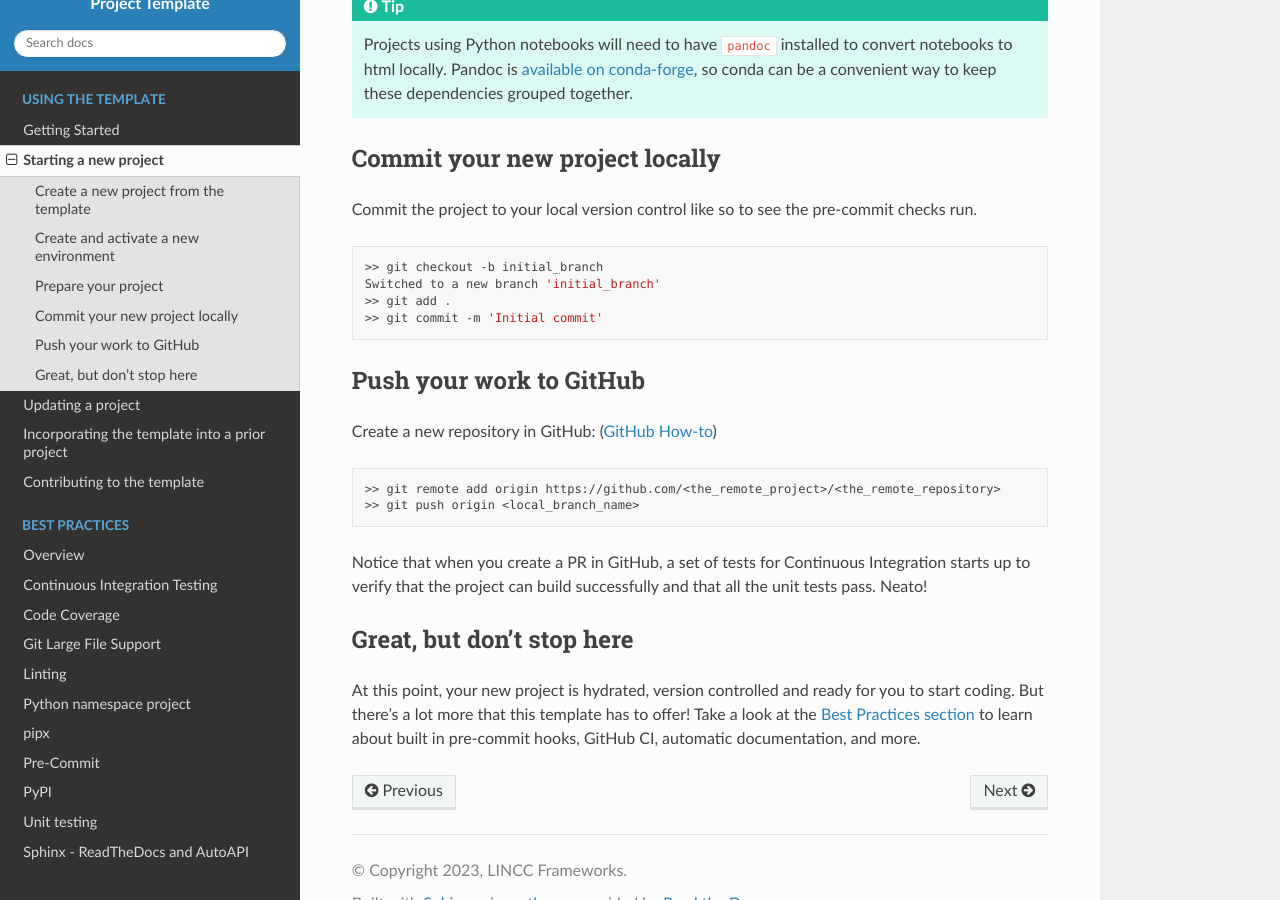
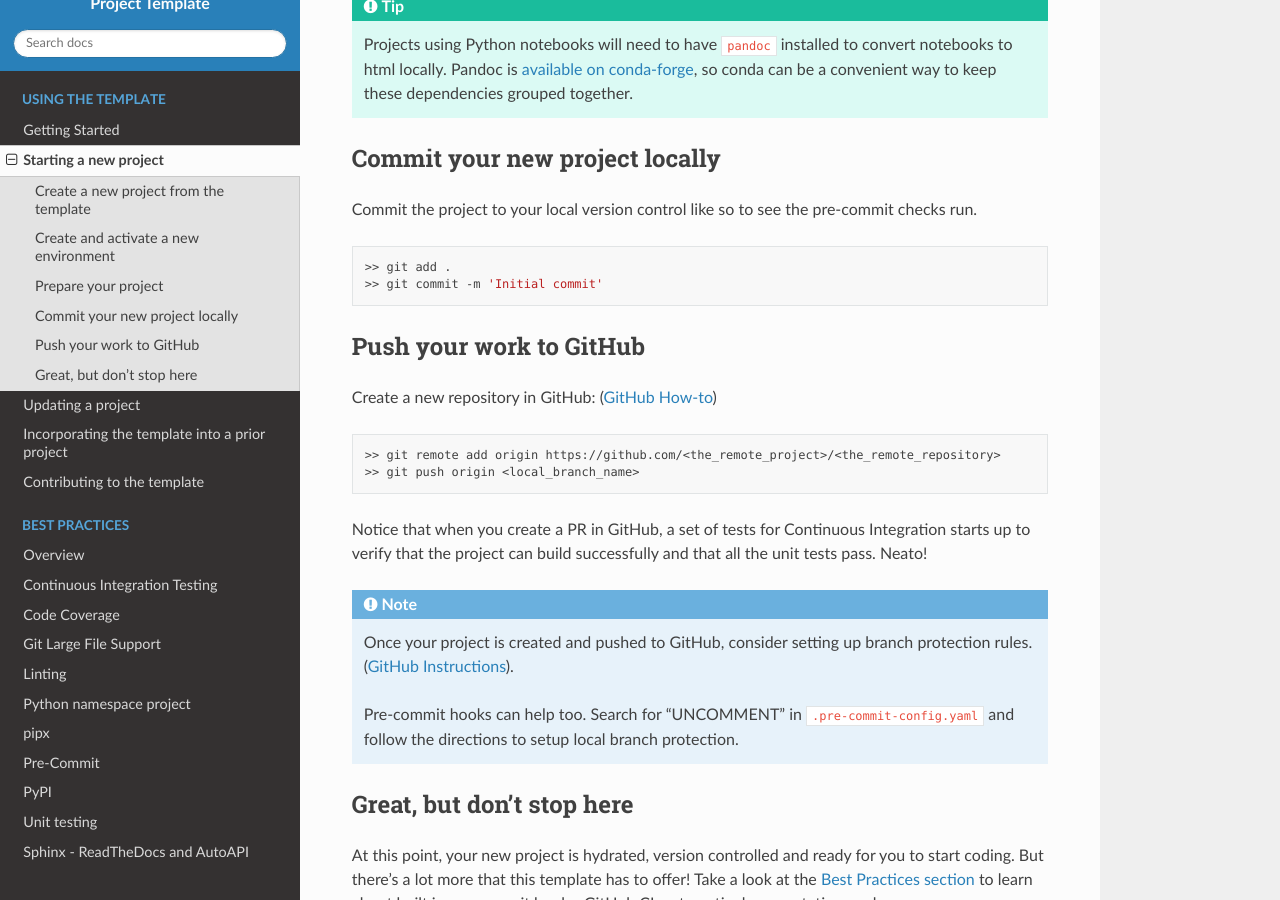
Before and after one commit to lincc-frameworks/python-project-template, a Sphinx documentation site: the page built from docs/source/new_project.rst, in a window 1280 px wide and 900 px high, scrolled down 2364 px. Built offline with Sphinx 7.4.7 and the Read the Docs theme 2.0.0, drawn with Linux system fonts in a browser that asks for light colours; the version number could not be read and is left out.

Commit message:
Commented out pre-commit that prevents committing to main branch. Removed `git checkout -b initial-branch` from the "starting a new project" docs for a smoother onboarding. (#225)

```diff
--- a/docs/source/new_project.rst
+++ b/docs/source/new_project.rst
@@ -109,8 +109,6 @@
 
 .. code-block:: bash
 
-    >> git checkout -b initial_branch
-    Switched to a new branch 'initial_branch'
     >> git add .
     >> git commit -m 'Initial commit'
 
@@ -128,6 +126,14 @@
 Integration starts up to verify that the project can build successfully and
 that all the unit tests pass. Neato!
 
+.. note::
+    Once your project is created and pushed to GitHub, consider setting up
+    branch protection rules. (`GitHub Instructions <https://docs.github.com/en/repositories/configuring-branches-and-merges-in-your-repository/managing-protected-branches/about-protected-branches#require-pull-request-reviews-before-merging>`_).
+
+    Pre-commit hooks can help too. Search for "UNCOMMENT" in
+    ``.pre-commit-config.yaml`` and follow the directions to setup local branch
+    protection.
+
 Great, but don't stop here
 -------------------------------------------------------------------------------
 
```
